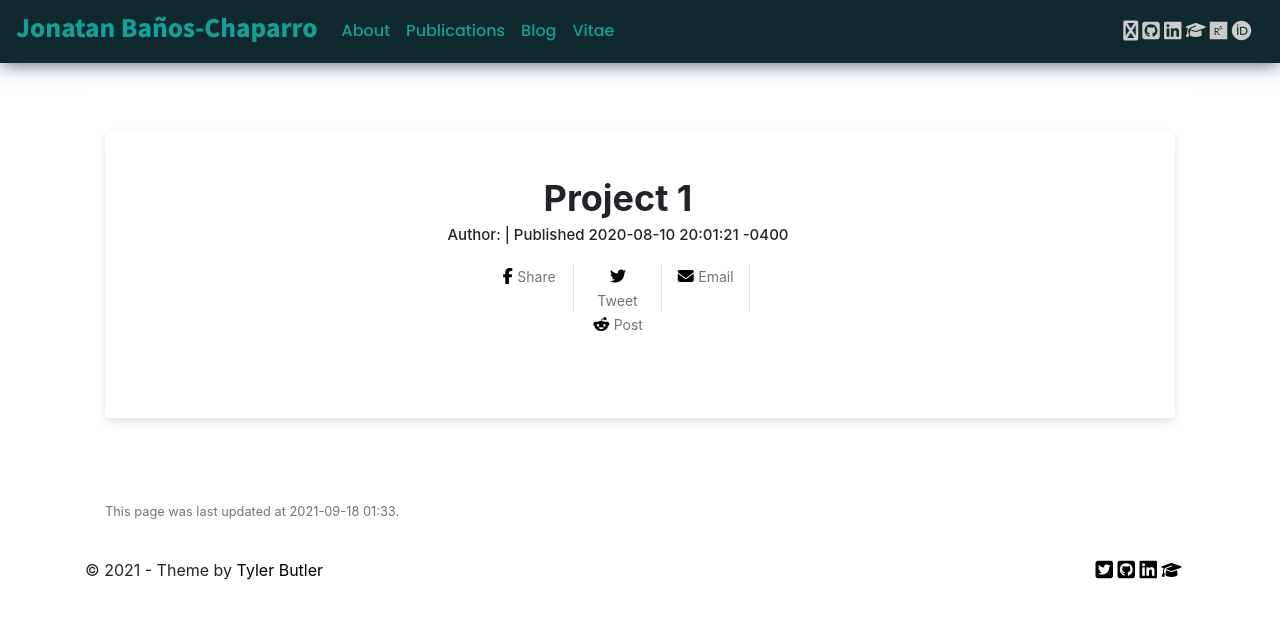
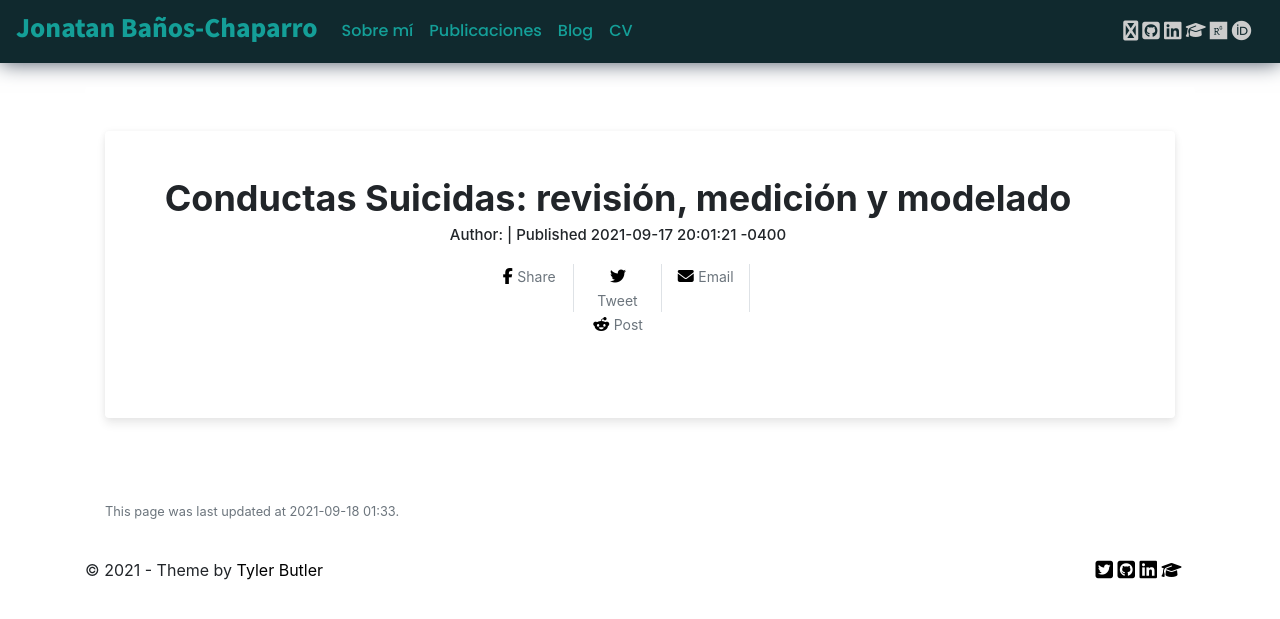
Before and after one commit to banosj/mysite, a Jekyll site: the page built from _posts/projects/2020-08-10-Project-1.md, in a window 1280 px wide. Shown: the top 619 px of the page. Built offline with Jekyll 4.4.1, drawn with Linux system fonts in a browser that asks for light colours; nearby versions of some CDN libraries; comment, search, counter and statistics services are not loaded.

Commit message:
modificaciones up

```diff
--- a/_data/nav.yml
+++ b/_data/nav.yml
@@ -1,16 +1,16 @@
 nav_list_title: Navigation List
 links:
 
-- title: About
+- title: Sobre mí
   url: about.html
 
-- title: Publications
+- title: Publicaciones
   url: publications.html
 
 - title: Blog
   url: blog.html
 
-- title: Vitae
+- title: CV
   url: /assets/pdf/CVbanos.pdf
 
 # - title: Contact
--- a/_data/sections.yml
+++ b/_data/sections.yml
@@ -1,6 +1,6 @@
-- name: Publications
+- name: Publicaciones
   id: publications
-  description: En esta sección se describen las últimas cinco investigaciones publicadas.
+  description: En esta sección se describen las últimas cinco investigaciones publicadas de mi autoría.
   url: publications.html
   first: true
 
--- a/_posts/projects/2020-08-10-Project-1.md
+++ b/_posts/projects/2020-08-10-Project-1.md
@@ -1,8 +1,8 @@
 ---
 layout: post
-title:  "Project 1"
+title:  "Conductas Suicidas: revisión, medición y modelado"
 descrption: "A Project Description"
-date:   2020-08-10 20:01:21 -0400
+date:   2021-09-17 20:01:21 -0400
 type: card-img-top
 categories: latin text
 image: /assets/img/posts/blog2.jpg
```
Also changed, not shown: pages/about.md (+2 -2 lines), pages/publications.html (+40 -3 lines).
